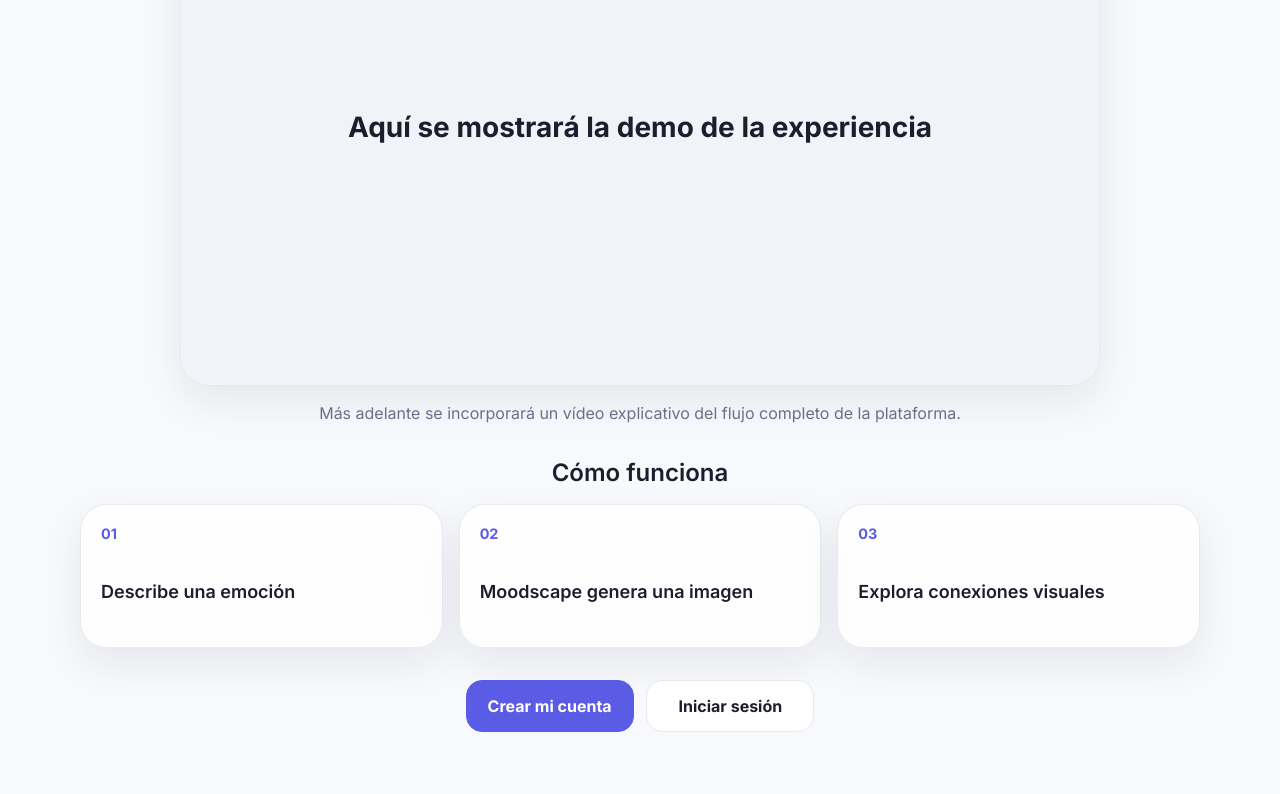
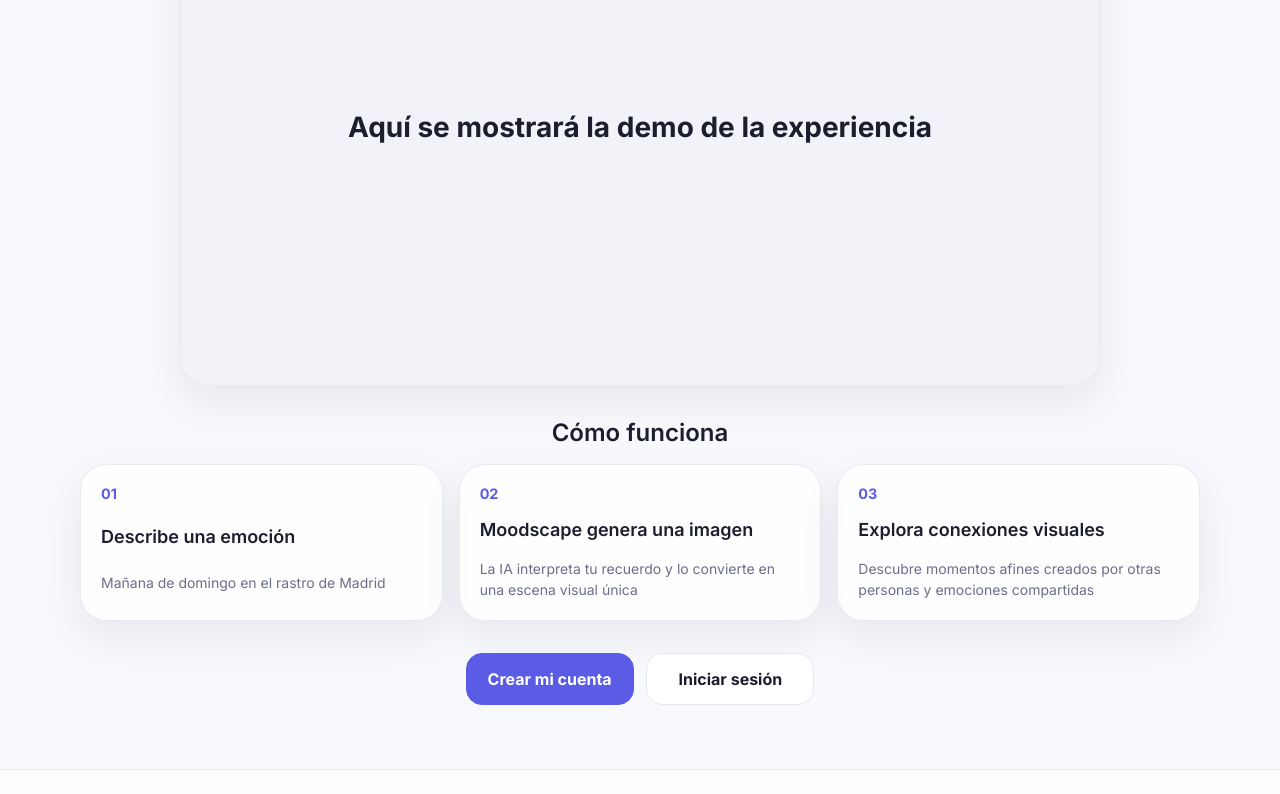
Before and after one commit to adrianvegasuoc/moodscape_tfg_adrianvegassanchez, a Next.js app: page /descubre-moodscape in a window 1280 px wide. Shown: the part 342-1136 px from the top of the page. Built offline with nearby package versions, Linux system fonts and the light colour scheme; no server answers.

Commit message:
Refine public discovery steps and header comments

```diff
--- a/app/descubre-moodscape/page.tsx
+++ b/app/descubre-moodscape/page.tsx
@@ -1,9 +1,18 @@
 import Link from "next/link";
 
 const howItWorksSteps = [
-  "Describe una emoción",
-  "Moodscape genera una imagen",
-  "Explora conexiones visuales"
+  {
+    title: "Describe una emoción",
+    subtitle: "Mañana de domingo en el rastro de Madrid"
+  },
+  {
+    title: "Moodscape genera una imagen",
+    subtitle: "La IA interpreta tu recuerdo y lo convierte en una escena visual única"
+  },
+  {
+    title: "Explora conexiones visuales",
+    subtitle: "Descubre momentos afines creados por otras personas y emociones compartidas"
+  }
 ];
 
 export default function DiscoverMoodscapePage() {
@@ -20,9 +29,6 @@
         <div className="discover-video-placeholder">
           <strong>Aquí se mostrará la demo de la experiencia</strong>
         </div>
-        <p>
-          Más adelante se incorporará un vídeo explicativo del flujo completo de la plataforma.
-        </p>
       </section>
 
       <section className="discover-steps-section" id="como-funciona">
@@ -31,9 +37,10 @@
         </div>
         <div className="discover-steps-grid">
           {howItWorksSteps.map((step, index) => (
-            <article className="discover-step-card" key={step}>
+            <article className="discover-step-card" key={step.title}>
               <span>{String(index + 1).padStart(2, "0")}</span>
-              <h3>{step}</h3>
+              <h3>{step.title}</h3>
+              <p>{step.subtitle}</p>
             </article>
           ))}
         </div>
--- a/app/globals.css
+++ b/app/globals.css
@@ -535,6 +535,13 @@
   line-height: 1.35;
 }
 
+.discover-step-card p {
+  margin: 0;
+  color: var(--color-text-secondary);
+  font-size: var(--font-size-small);
+  line-height: 1.5;
+}
+
 .discover-cta {
   display: flex;
   justify-content: center;
--- a/components/app-header.tsx
+++ b/components/app-header.tsx
@@ -6,12 +6,14 @@
 import { UserMenu } from "@/components/user-menu";
 import { getUserHandle, getUserInitial } from "@/lib/user";
 
+// Rutas principales que solo se muestran cuando existe una sesion activa.
 const privateNavItems = [
   { href: "/" as Route, label: "Inicio" },
   { href: "/explorar" as Route, label: "Explorar" },
   { href: "/mi-mapa-emocional" as Route, label: "Mis creaciones" }
 ];
 
+// El header es un Server Component: lee la sesion en servidor para decidir la navegacion inicial.
 async function getCurrentUserIdentity() {
   try {
     const supabase = await createServerSupabaseClient();
@@ -42,6 +44,7 @@
   return (
     <header className="app-header">
       <div className="top-nav">
+        {/* Navegacion contextual: privada con sesion, publica sin sesion. */}
         {userEmail ? (
           <nav aria-label="Principal" className="top-nav-links">
             {privateNavItems.map((item) => (
@@ -58,6 +61,7 @@
           MOODSCAPE
         </Link>
 
+        {/* Acceso de usuario: menu de cuenta autenticada o enlace publico a login. */}
         <div className="top-nav-user">
           {userEmail ? (
             <UserMenu userEmail={userEmail} userInitial={userInitial} userLabel={userLabel} />
```
